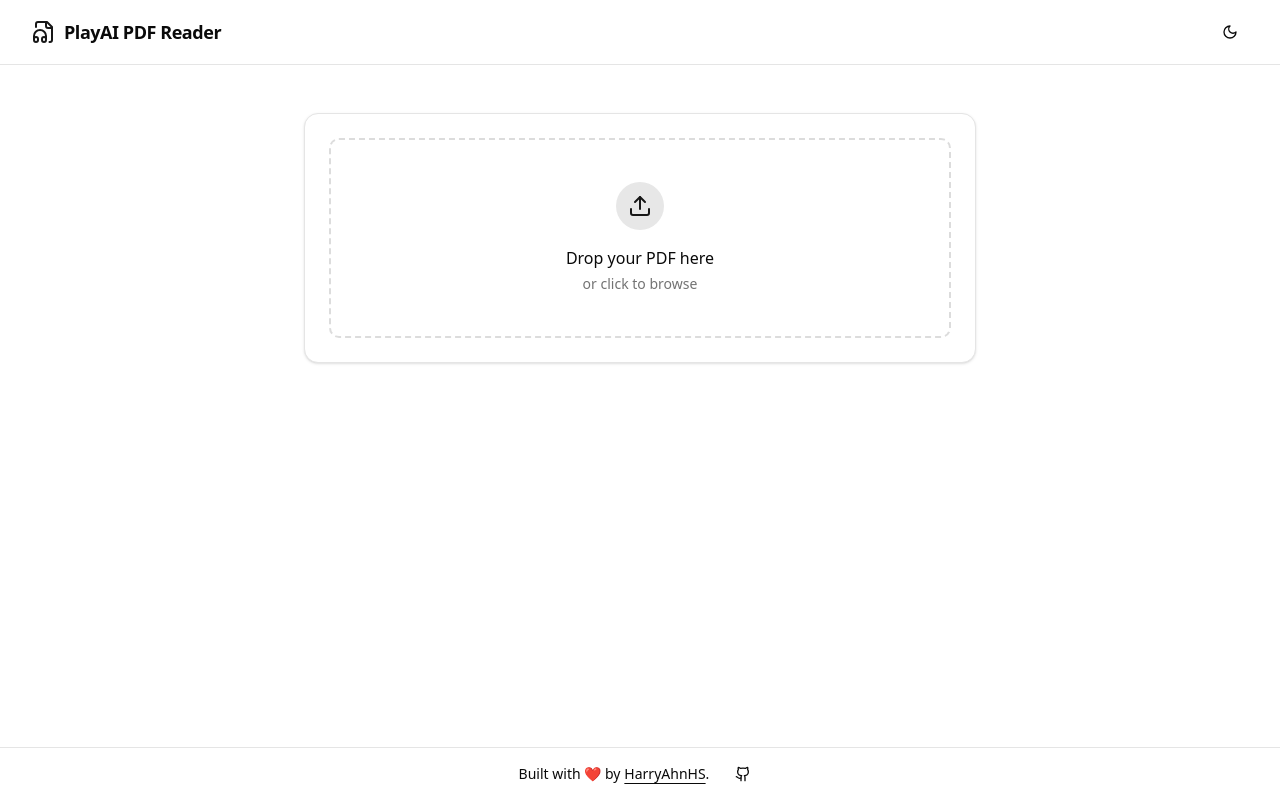
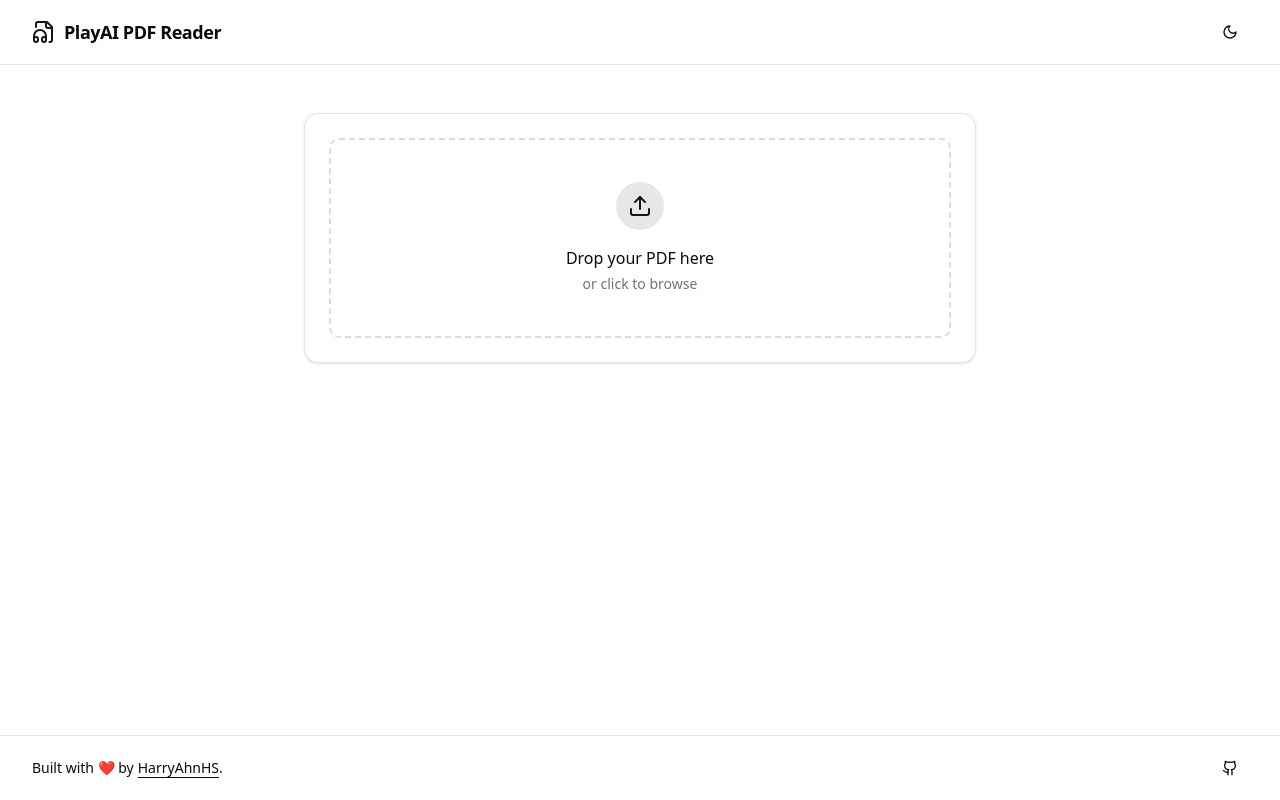
Before and after one commit to HarryAhnHS/inside-pdf, a Next.js app: page / in a window 1280 px wide. Built offline with nearby package versions, Linux system fonts and the light colour scheme.

Commit message:
style: consistent footer spacing

```diff
--- a/src/app/components/Footer.js
+++ b/src/app/components/Footer.js
@@ -3,8 +3,8 @@
 
 const Footer = () => {
   return (
-    <footer className="mt-auto border-t bg-background py-2">
-      <div className="mx-auto flex max-w-7xl flex-row justify-center gap-4">
+    <footer className="w-full border-t">
+      <div className="mx-auto flex h-16 max-w-7xl items-center justify-between px-4 sm:px-6 lg:px-8">
         <div className="flex items-center justify-center text-sm">
           Built with ❤️ by
           <a
```
